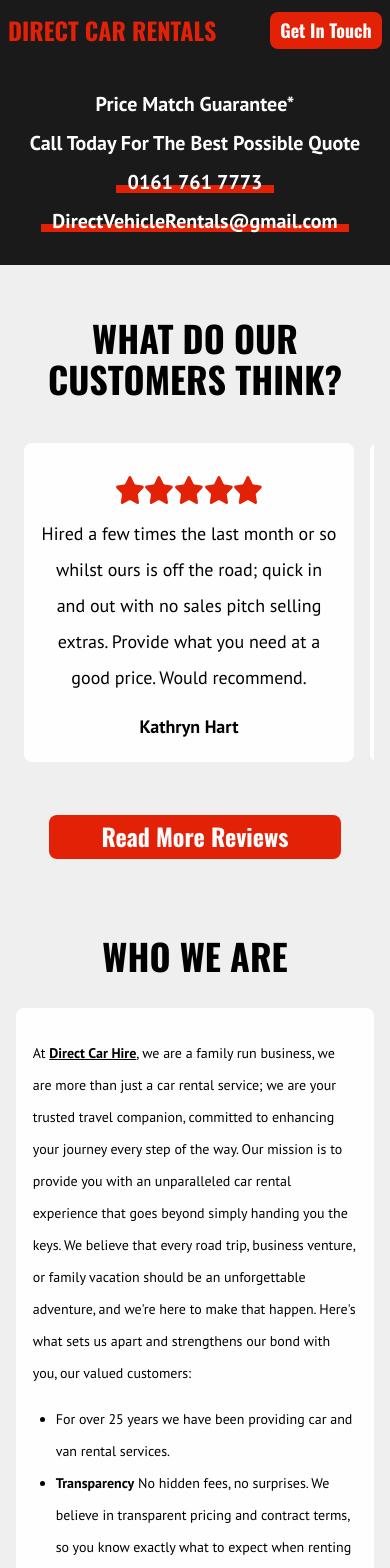
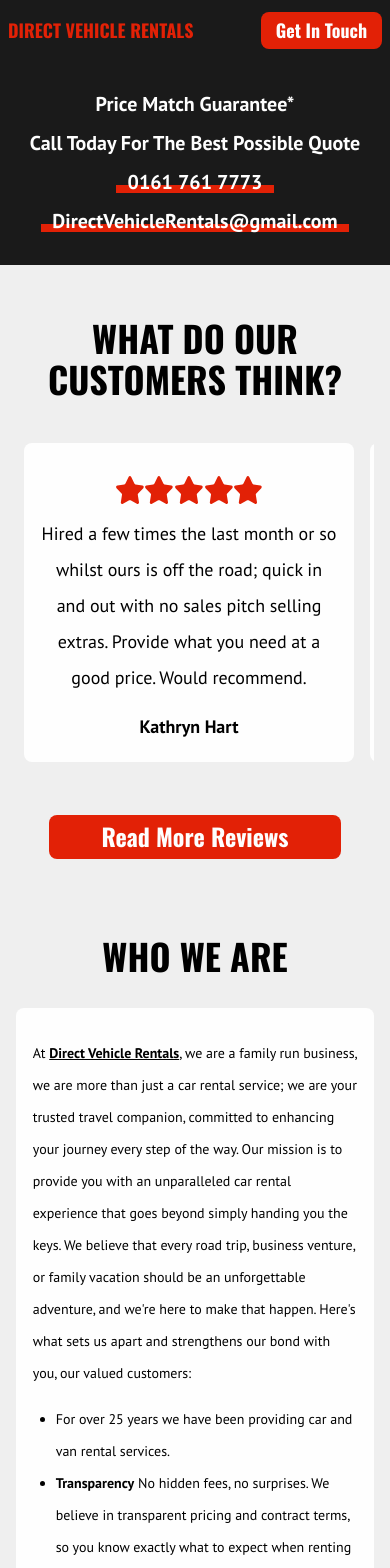
Before and after one commit to BenC0/direct-car-rentals, a Next.js app: page / in a window 390 px wide. Shown: the top 1568 px of the page. Built offline with nearby package versions, Linux system fonts and the light colour scheme.

Commit message:
small tweaks

```diff
--- a/src/app/layout.js
+++ b/src/app/layout.js
@@ -4,8 +4,8 @@
 import { ptsans } from "./styles/fonts"
 
 export const metadata = {
-	title: 'Direct Car Rentals',
-	description: 'Direct Car Rentals',
+	title: 'Direct Vehicle Rentals',
+	description: 'Direct Vehicle Rentals',
 }
 
 export default function RootLayout({ children }) {
--- a/src/app/modules/aboutUs/index.js
+++ b/src/app/modules/aboutUs/index.js
@@ -13,9 +13,6 @@
                         <p className={styles.AboutUsTableValue}>Woolfold Industrial Estate<br />ALSTON HOUSE<br />Alston St<br/>Bury<br/>BL8 1SF</p>
                         <p className={styles.AboutUsTableLabel}>Contact</p>
                         <p className={styles.AboutUsTableValue}>0161 761 7773<br /><a href="mailto:Directvehiclerentals@gmail.com">DirectVehicleRentals@gmail.com</a></p>
-                        <p className={styles.AboutUsTableLabel}>Business Hire</p>
-                        <p className={styles.AboutUsTableValue}>Sam Pull</p>
-                        <p className={styles.AboutUsTableFooter}>*  All price matches are like for like within the local area.</p>
                     </div>
                     <a href="https://g.co/kgs/MLPjdW" target="_blank">
                         <Image src="/map.png" width="600" height="400" alt="map" className={styles.AboutUsMap} />
--- a/src/app/modules/call_to_action/index.module.css
+++ b/src/app/modules/call_to_action/index.module.css
@@ -5,7 +5,7 @@
     cursor: pointer;
     max-width: 310px;
     font-weight: 700;
-    padding: 8px 1px;
+    padding: 8px 2px;
     border-radius: 8px;
     color: var(--white);
     place-content: center;
--- a/src/app/modules/footer/index.js
+++ b/src/app/modules/footer/index.js
@@ -6,7 +6,7 @@
 	return  (
         <div className={styles.Footer}>
             <p className={`${ptsans.className}`}>
-                <span className={`${styles.copyright}`}>&copy; Direct Car Rentals | </span>
+                <span className={`${styles.copyright}`}>&copy; Direct Vehicle Rentals | </span>
                 <a href="https://benco.dev/" target="_blank" className={`${styles.authorship}`}>Built by BenCo</a>
             </p>
         </div>
--- a/src/app/modules/navigation/index.js
+++ b/src/app/modules/navigation/index.js
@@ -17,7 +17,7 @@
 	return  (
         <div className={`${styles.Navigation} content-wrapper`}>
             <div className={`${styles.NavigationContent} content`}>
-                <h1 className={`${oswald.className} ${styles.logo}`}>Direct Car Rentals</h1>
+                <h1 className={`${oswald.className} ${styles.logo}`}>Direct Vehicle Rentals</h1>
                 <div className={`${styles.NavigationButtonContainer}`}>
                 <CallToAction
                     text="Get in Touch"
--- a/src/app/modules/navigation/index.module.css
+++ b/src/app/modules/navigation/index.module.css
@@ -18,6 +18,18 @@
     font-size: 24px;
     color: var(--red);
     text-transform: uppercase;
+}
+
+@media screen and (max-width: 522px) {
+    .logo {
+        font-size: 20px;
+    }
+}
+
+@media screen and (max-width: 440px) {
+    .logo {
+        font-size: 18px;
+    }
 }
 
 .NavigationButtonContainer {
--- a/src/app/modules/whoWeAre/index.js
+++ b/src/app/modules/whoWeAre/index.js
@@ -10,7 +10,7 @@
                 <h3 className={`${styles.WhoWeAreTitle} ${oswald.className}`}>Who We Are</h3>
                 <div className={styles.WhoWeAreCopy}>
                     <p className={`${ptsans.className}`}>
-                        At <b><u>Direct Car Hire</u></b>, we are a family run business, we are more than just a car rental service; we are your trusted travel companion, committed to enhancing your journey every step of the way. Our mission is to provide you with an unparalleled car rental experience that goes beyond simply handing you the keys. We believe that every road trip, business venture, or family vacation should be an unforgettable adventure, and we're here to make that happen. Here's what sets us apart and strengthens our bond with you, our valued customers:
+                        At <b><u>Direct Vehicle Rentals</u></b>, we are a family run business, we are more than just a car rental service; we are your trusted travel companion, committed to enhancing your journey every step of the way. Our mission is to provide you with an unparalleled car rental experience that goes beyond simply handing you the keys. We believe that every road trip, business venture, or family vacation should be an unforgettable adventure, and we're here to make that happen. Here's what sets us apart and strengthens our bond with you, our valued customers:
                     </p>
                     <ul className={`${ptsans.className}`}>
                         <li>For over 25 years we have been providing car and van rental services.</li>
@@ -23,7 +23,7 @@
                         <li>We can offer a Free local delivery and collection service.</li>
                         <li><b>Affordability:</b> We understand that budget considerations play a significant role in your travel plans. That's why we offer competitive pricing and a range of rental options to accommodate various budgets. We offer a Price match guarantee, on like for like quotes in the local area.  </li>
                         <li><b>Your Feedback Matters:</b> We value your feedback and actively seek your opinions to improve our services continually. Your input helps us shape a better car rental experience for all our customers. </li>
-                        <li>At <b><u>Direct Car Hire</u></b>, we don't just rent cars; we provide the means for unforgettable journeys and memories that last a lifetime. We invite you to experience the difference when you choose us as your travel partner. Thank you for entrusting us with your car rental needs. Your satisfaction is our utmost reward.</li>
+                        <li>At <b><u>Direct Vehicle Rentals</u></b>, we don't just rent cars; we provide the means for unforgettable journeys and memories that last a lifetime. We invite you to experience the difference when you choose us as your travel partner. Thank you for entrusting us with your car rental needs. Your satisfaction is our utmost reward.</li>
                     </ul>
                 </div>
             </div>
```
